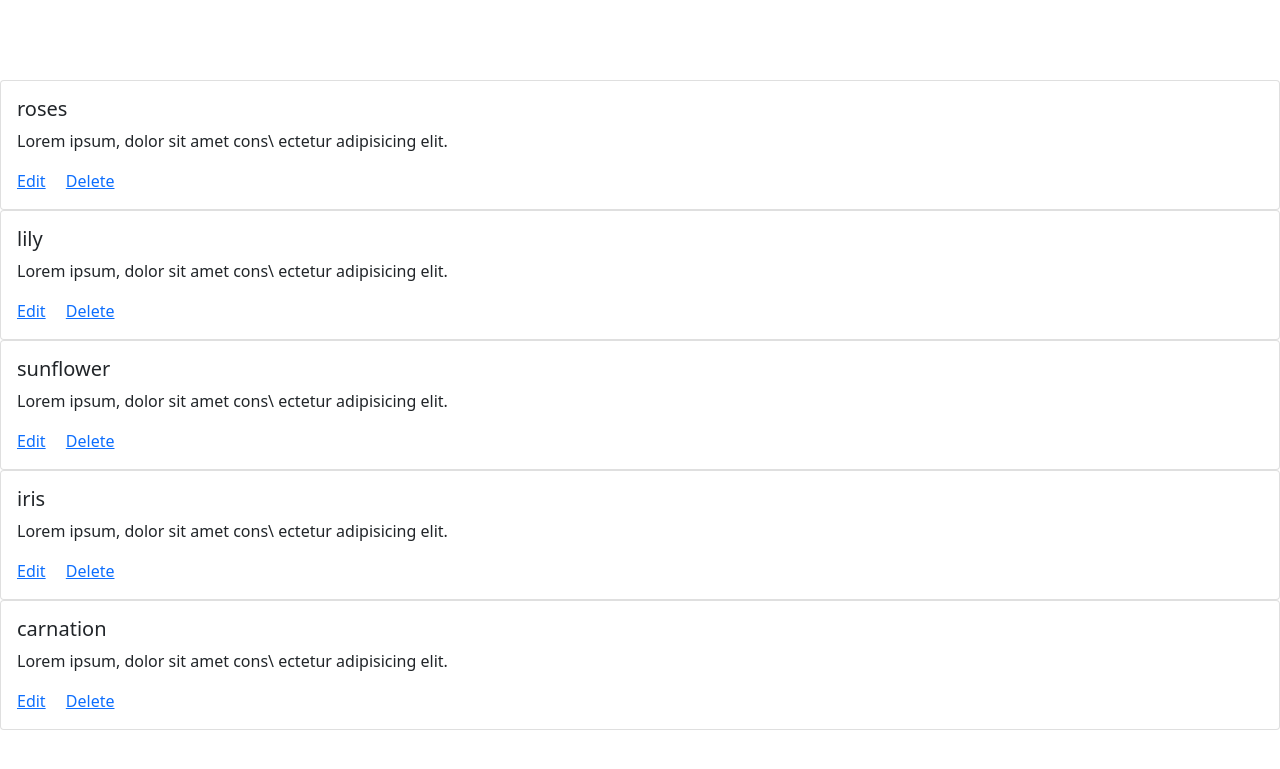
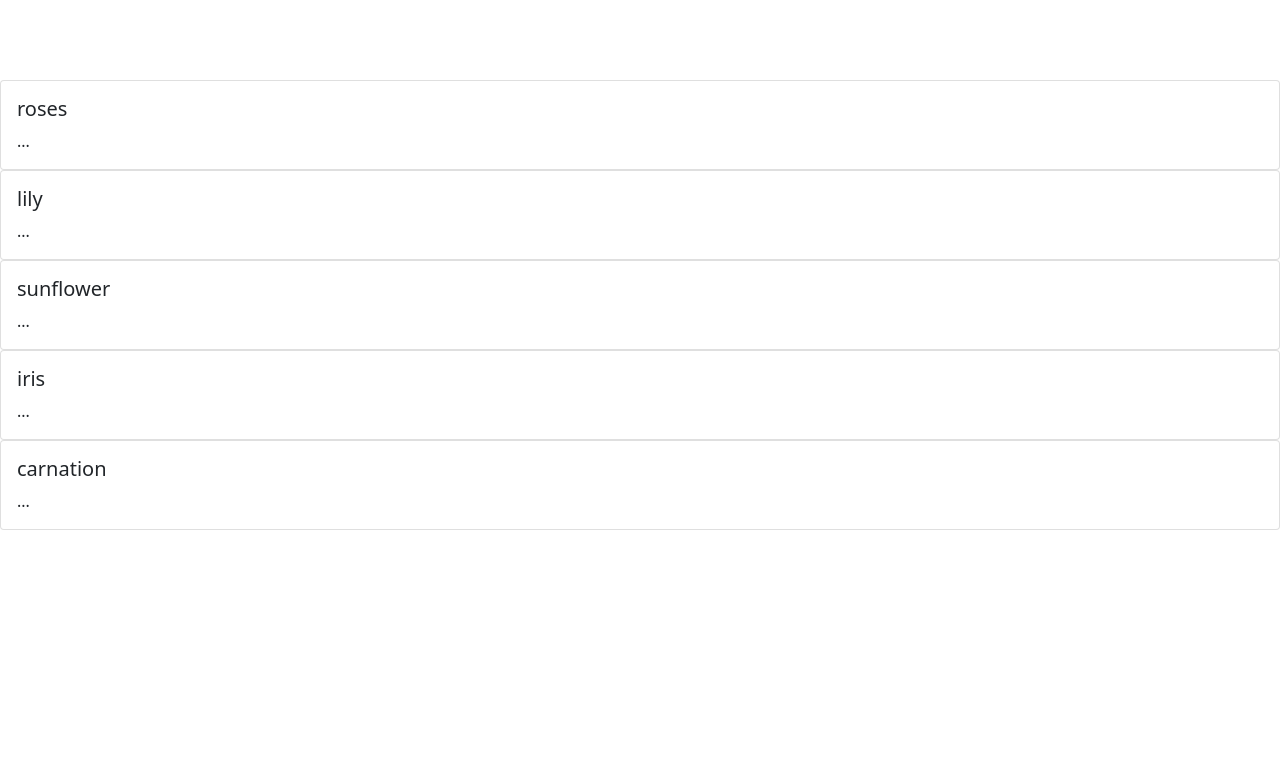
Before and after one commit to Maury2001/django, a Django app: page / in a window 1280 px wide. Shown: the top 769 px of the page. Run offline with Django 4.2, Linux system fonts and the light colour scheme; data comes from the database, SQL or seed files in the repository; both versions use the stored data as it was after the commit.

Commit message:
second commit

```diff
--- a/App/models.py
+++ b/App/models.py
@@ -3,6 +3,8 @@ from django.db import models
 # Create your models here.
 class Flower(models.Model):
     title = models.CharField(max_length=255, default='')
+    description = models.TextField(default = '')
+
 
     def __str__(self) :
         return self.title
--- a/App/templates/App/index.html
+++ b/App/templates/App/index.html
@@ -1,15 +1,11 @@
-{% extends 'base/base.html' %}
-{% block content %}
+{% extends 'base/base.html' %} {% block content %}
+<div class="card-columns"> <!-- here -->
     {% for flower in flowers %}
     <div class="card">
     <div class="card-body">
     <h5 class="card-title">{{ flower.title }}</h5>
-<p class="card-text">Lorem ipsum, dolor sit amet cons\
-ectetur adipisicing elit.</p>
-<a href="/admin/myapp/flower/{{ flower.id }}/change/"\
-class="card-link">Edit</a>
-<a href="/admin/myapp/flower/{{ flower.id }}/delete/"\
-class="card-link">Delete</a>
+    {% comment %} <p class="card-text">{{ flower.description | truncate:100 }}</p> <!-- here --> {% endcomment %}
+    ...
     </div>
     </div>
     {% endfor %}
--- a/App/views.py
+++ b/App/views.py
@@ -1,4 +1,4 @@
-from django.shortcuts import render
+from django.shortcuts import render, get_object_or_404
 from App.models import Flower
 # Create your views here.
 
@@ -6,4 +6,9 @@ def index(request):
 
     flowers = Flower.objects.all()
 
-    return render(request, 'App/index.html', {'flowers': flowers})
+    return render(request, 'App/index.html', {'flowers':  flowers})
+
+def detail(request, id=None):
+    flower = get_object_or_404(Flower, id=id)
+
+    return render(request, 'App/detail.html', {'flower': flower})
--- a/Site/settings.py
+++ b/Site/settings.py
@@ -23,7 +23,7 @@ BASE_DIR = Path(__file__).resolve().parent.parent
 SECRET_KEY = 'django-insecure-=q74_kzq#o$x2w6!*)gu*36bv#y=25(#4()4(1r)7q7&ki@3()'
 
 # SECURITY WARNING: don't run with debug turned on in production!
-DEBUG = False
+DEBUG = True
 
 ALLOWED_HOSTS = []
 
--- a/Site/urls.py
+++ b/Site/urls.py
@@ -21,5 +21,6 @@ from App import views as app_views
 
 urlpatterns = [
     path('admin/', admin.site.urls),
+    path('flower/<int:id>/', app_views.detail, name='deta\il'),
     path('', app_views.index, name='index'),
 ]
--- a/base/static/base/css/site.css
+++ b/base/static/base/css/site.css
@@ -7,4 +7,13 @@ body {
 }
 h1 {
     color: red
+
+
 }
+
+.footer {
+    text-align: center;
+    font-size: 16px;
+    height: 60px;
+    line-height: 60px;
+    }
```
Also changed, not shown: App/templates/App/detail.html (added, +9 -0 lines), App/migrations/0002_flower_description.py (added), db.sqlite3. Lines whose indentation alone changed are shown as unchanged.
